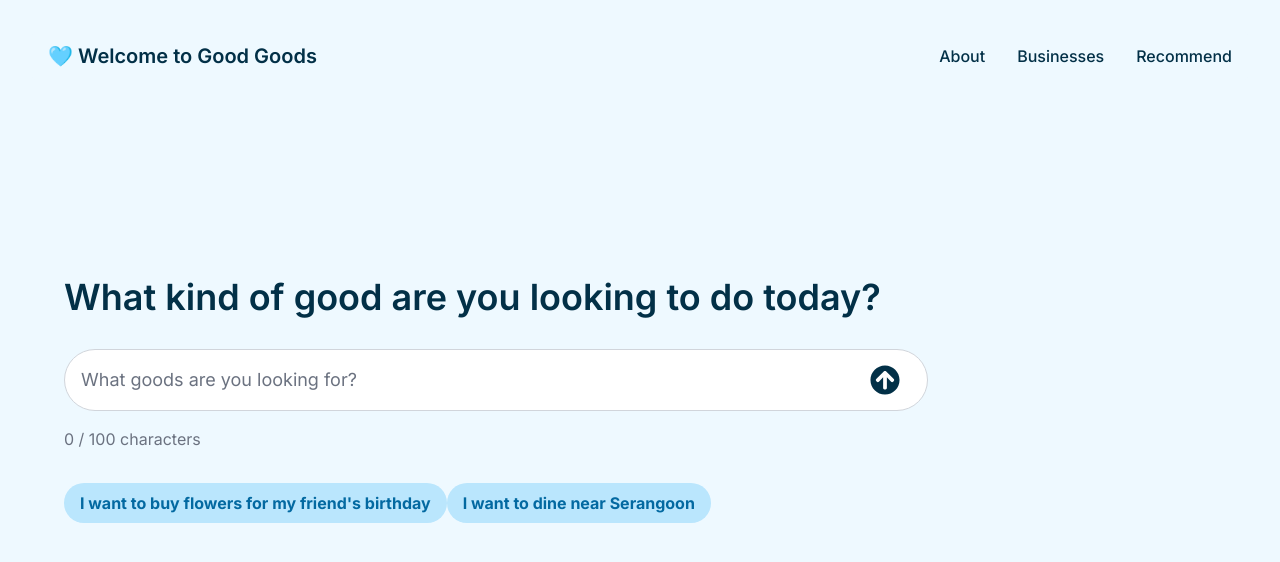
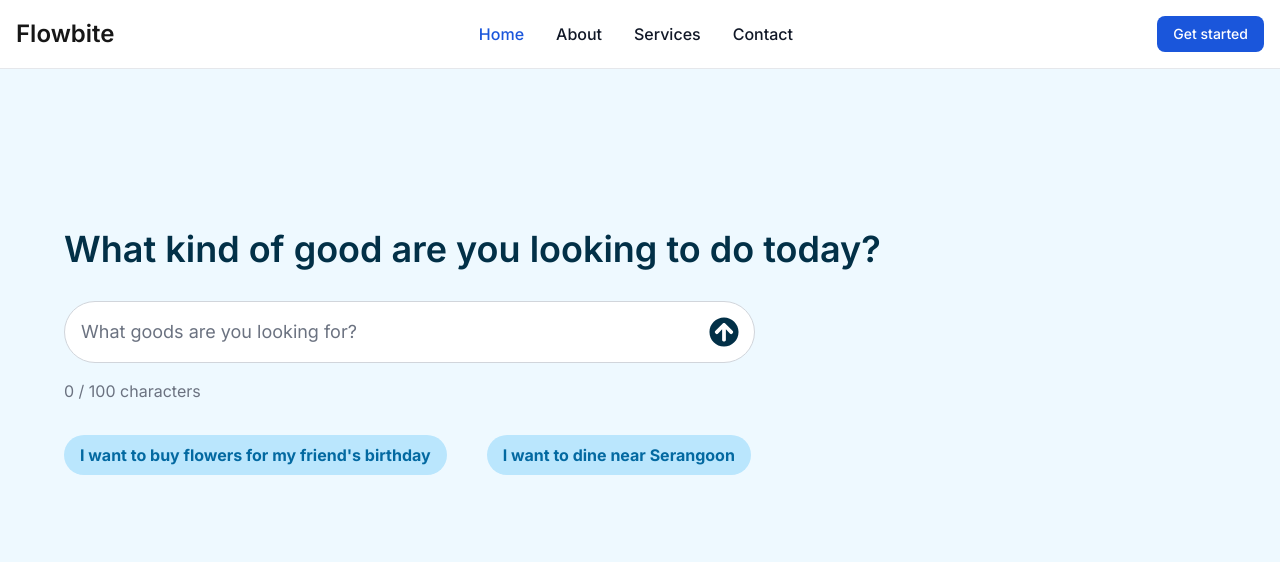
Before and after one commit to eugenetangkj/good-goods, a Next.js app: page / in a window 1280 px wide. Shown: the top 562 px of the page. Built offline with nearby package versions, Linux system fonts and the light colour scheme.

Commit message:
Reset flowbite

```diff
--- a/components/common/MenuNavbar.tsx
+++ /dev/null
@@ -1,20 +0,0 @@
-
-import Link from "next/link";
-import { Navbar, NavbarBrand, NavbarCollapse, NavbarLink, NavbarToggle } from "flowbite-react";
-
-export function MenuNavbar() {
-  return (
-    <Navbar fluid rounded className="sticky top-0 z-50 bg-good-goods-blue-100">
-      <NavbarBrand as={Link} href="/">
-        <span className="self-center whitespace-nowrap text-xl font-semibold text-good-goods-blue-900">🩵 Welcome to Good Goods</span>
-      </NavbarBrand>
-      <NavbarToggle />
-      <NavbarCollapse>
-        <NavbarLink href="#" className='text-base text-good-goods-blue-900 duration-200 mx-2 lg:mx-4'>About</NavbarLink>
-        <NavbarLink href="#" className='text-base text-good-goods-blue-900 duration-200 mx-2 lg:mx-4'>Businesses</NavbarLink>
-        <NavbarLink href="#" className='text-base text-good-goods-blue-900 duration-200 mx-2 lg:mx-4'>Recommend</NavbarLink>
-
-      </NavbarCollapse>
-    </Navbar>
-  );
-}
--- a/package.json
+++ b/package.json
@@ -9,6 +9,7 @@
     "lint": "next lint"
   },
   "dependencies": {
+    "flowbite": "^2.5.1",
     "flowbite-react": "^0.10.1",
     "next": "14.2.11",
     "react": "^18",
--- a/src/app/(root)/layout.tsx
+++ b/src/app/(root)/layout.tsx
@@ -1,8 +1,7 @@
 import type { Metadata} from "next";
-import localFont from "next/font/local";
 import "./../globals.css";
 import { Inter } from "next/font/google";
-import { ThemeModeScript } from "flowbite-react";
+import Head from "next/head";
 
 
 const inter = Inter({ subsets: ["latin"] });
@@ -19,13 +18,14 @@
   children: React.ReactNode;
 }>) {
   return (
-    <html suppressHydrationWarning lang="en">
-      <head>
-        <ThemeModeScript />
-      </head>
+    <html lang="en">
+      <Head>
+        <link href="https://cdn.jsdelivr.net/npm/flowbite@2.4.1/dist/flowbite.min.css" rel="stylesheet" />
+      </Head>
 
       <body className={`${inter.className} antialiased`}>
           {children}
+          <script src="https://cdn.jsdelivr.net/npm/flowbite@2.4.1/dist/flowbite.min.js"></script>
       </body>
     </html>
   );
--- a/src/app/(root)/page.tsx
+++ b/src/app/(root)/page.tsx
@@ -1,16 +1,10 @@
-import { AISearchBar } from "../../../components/AISearchBar";
-import { MenuNavbar } from "../../../components/common/MenuNavbar";
+import { AISearchBar } from "@/components/AISearchBar";
+import { Navbar } from "@/components/common/Navbar";
 
 export default function Home() {
-  const promptOne = "I want to buy flowers for my friend's birthday"
-const promptTwo = "I want to dine near Serangoon"
-
-
-
-
   return (
     <div className="bg-good-goods-blue-100 w-screen h-screen p-8">
-      <MenuNavbar />
+      <Navbar />
       <div className='flex flex-col justify-center h-screen-4/5 p-8 space-y-8'>
         <h2 className='text-good-goods-blue-900 font-semibold text-4xl'>What kind of good are you looking to do today?</h2>
         <AISearchBar />
--- a/components/AISearchBar.tsx
+++ b/src/components/AISearchBar.tsx
@@ -2,7 +2,6 @@
 
 import { FaArrowCircleUp } from "react-icons/fa";
 import { useState } from "react";
-import '../src/app/globals.css';
 
 //Constants
 const maxNumberOfCharacters = 100;
@@ -32,11 +31,11 @@
     };
 
     return (
-        <div>
+        <div className='flex flex-col space-y-8'>
 
             <form className="flex flex-col gap-4 space-y-8" onSubmit={ handleSubmitQuery }>
                 <div>
-                    <div className="relative w-4/5 mx-auto">
+                    <div className="relative w-4/5">
                         {/* Input field */}
                         <input
                             className="block border border-gray-300 bg-white text-gray-900 text-lg focus:border-cyan-500 focus:ring-cyan-500 p-4 pr-12 rounded-full"
@@ -64,7 +63,7 @@
             </form>
 
             {/* Suggested prompts */}
-            <div className='flex gap-x-4 space-x-8 mt-8' style={{ marginTop: "2rem"}}>
+            <div className='flex gap-x-4 space-x-6 mt-8'>
                 <div className='suggested-prompt px-4 py-2 rounded-full cursor-pointer duration-200 w-fit' onClick={() => setUserInput(promptOne)}>
                     <h6 className='font-bold' style={{ color: '#0369a1' }}>{ promptOne }</h6>
                 </div>
--- /dev/null
+++ b/src/components/common/Navbar.tsx
@@ -0,0 +1,40 @@
+
+//Menu navbar
+export function Navbar() {
+  return (
+    <nav className="bg-white dark:bg-gray-900 fixed w-full z-20 top-0 start-0 border-b border-gray-200 dark:border-gray-600">
+      <div className="max-w-screen-xl flex flex-wrap items-center justify-between mx-auto p-4">
+      <a href="https://flowbite.com/" className="flex items-center space-x-3 rtl:space-x-reverse">
+          <span className="self-center text-2xl font-semibold whitespace-nowrap dark:text-white">Flowbite</span>
+      </a>
+      <div className="flex md:order-2 space-x-3 md:space-x-0 rtl:space-x-reverse">
+          <button type="button" className="text-white bg-blue-700 hover:bg-blue-800 focus:ring-4 focus:outline-none focus:ring-blue-300 font-medium rounded-lg text-sm px-4 py-2 text-center dark:bg-blue-600 dark:hover:bg-blue-700 dark:focus:ring-blue-800">Get started</button>
+          <button data-collapse-toggle="navbar-sticky" type="button" className="inline-flex items-center p-2 w-10 h-10 justify-center text-sm text-gray-500 rounded-lg md:hidden hover:bg-gray-100 focus:outline-none focus:ring-2 focus:ring-gray-200 dark:text-gray-400 dark:hover:bg-gray-700 dark:focus:ring-gray-600" aria-controls="navbar-sticky" aria-expanded="false">
+            <span className="sr-only">Open main menu</span>
+            <svg className="w-5 h-5" aria-hidden="true" xmlns="http://www.w3.org/2000/svg" fill="none" viewBox="0 0 17 14">
+                <path stroke="currentColor" strokeLinecap="round" strokeLinejoin="round" strokeWidth="2" d="M1 1h15M1 7h15M1 13h15"/>
+            </svg>
+        </button>
+      </div>
+      <div className="items-center justify-between hidden w-full md:flex md:w-auto md:order-1" id="navbar-sticky">
+        <ul className="flex flex-col p-4 md:p-0 mt-4 font-medium border border-gray-100 rounded-lg bg-gray-50 md:space-x-8 rtl:space-x-reverse md:flex-row md:mt-0 md:border-0 md:bg-white dark:bg-gray-800 md:dark:bg-gray-900 dark:border-gray-700">
+          <li>
+            <a href="#" className="block py-2 px-3 text-white bg-blue-700 rounded md:bg-transparent md:text-blue-700 md:p-0 md:dark:text-blue-500" aria-current="page">Home</a>
+          </li>
+          <li>
+            <a href="#" className="block py-2 px-3 text-gray-900 rounded hover:bg-gray-100 md:hover:bg-transparent md:hover:text-blue-700 md:p-0 md:dark:hover:text-blue-500 dark:text-white dark:hover:bg-gray-700 dark:hover:text-white md:dark:hover:bg-transparent dark:border-gray-700">About</a>
+          </li>
+          <li>
+            <a href="#" className="block py-2 px-3 text-gray-900 rounded hover:bg-gray-100 md:hover:bg-transparent md:hover:text-blue-700 md:p-0 md:dark:hover:text-blue-500 dark:text-white dark:hover:bg-gray-700 dark:hover:text-white md:dark:hover:bg-transparent dark:border-gray-700">Services</a>
+          </li>
+          <li>
+            <a href="#" className="block py-2 px-3 text-gray-900 rounded hover:bg-gray-100 md:hover:bg-transparent md:hover:text-blue-700 md:p-0 md:dark:hover:text-blue-500 dark:text-white dark:hover:bg-gray-700 dark:hover:text-white md:dark:hover:bg-transparent dark:border-gray-700">Contact</a>
+          </li>
+        </ul>
+      </div>
+      </div>
+    </nav>
+
+
+  );
+}
--- a/tailwind.config.ts
+++ b/tailwind.config.ts
@@ -1,6 +1,4 @@
 import type { Config } from "tailwindcss";
-
-const flowbite = require("flowbite-react/tailwind");
 
 /** @type {import('tailwindcss').Config} */
 const config: Config = {
@@ -8,7 +6,7 @@
     "./src/pages/**/*.{js,ts,jsx,tsx,mdx}",
     "./src/components/**/*.{js,ts,jsx,tsx,mdx}",
     "./src/app/**/*.{js,ts,jsx,tsx,mdx}",
-    flowbite.content(),
+    "./node_modules/flowbite/**/*.js"
   ],
   theme: {
     extend: {
@@ -32,7 +30,7 @@
     },
   },
   plugins: [
-    flowbite.plugin(),
+    require('flowbite/plugin')
   ],
 };
 export default config;
```
Also changed, not shown: 1 other file (tests, documents, lock files or other folders).
